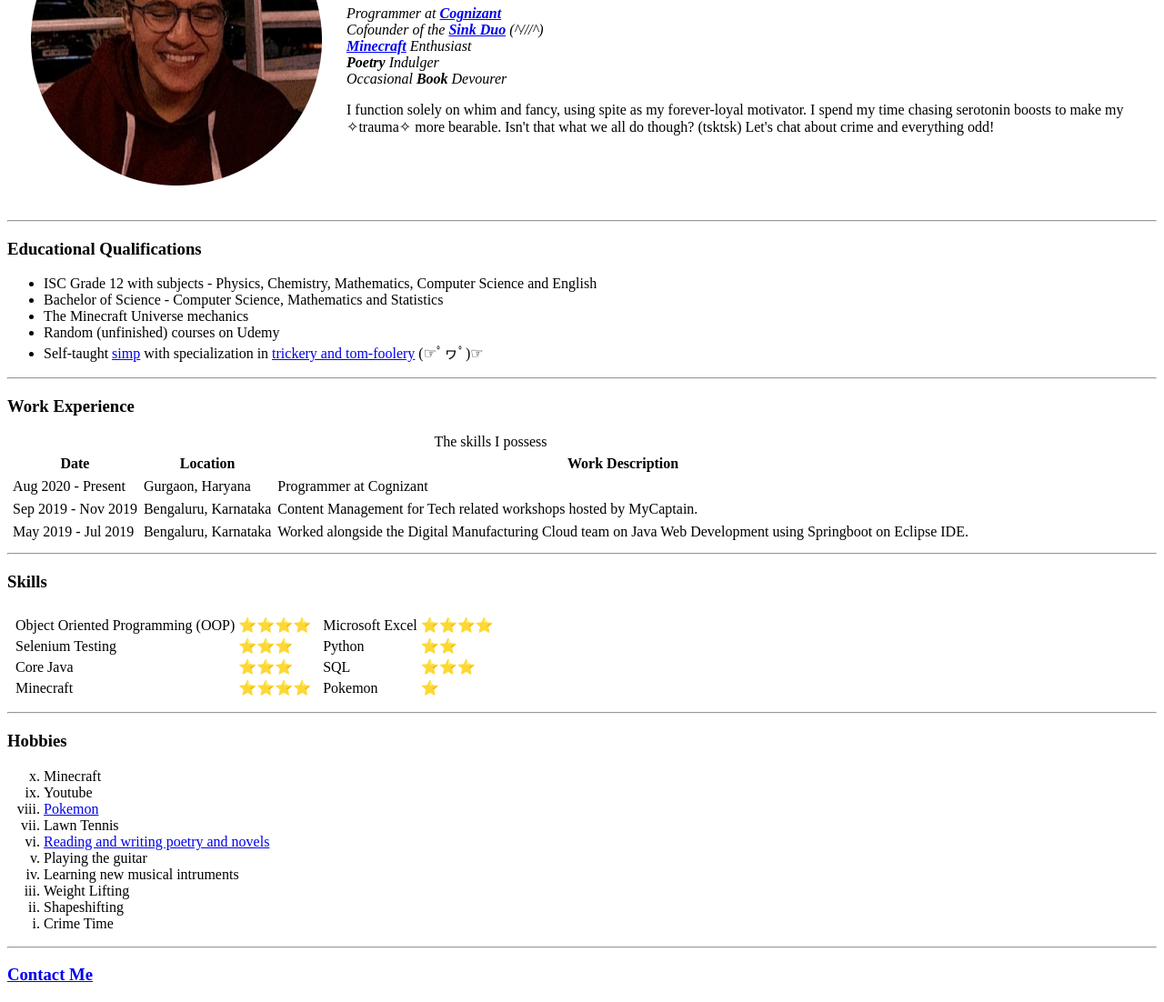
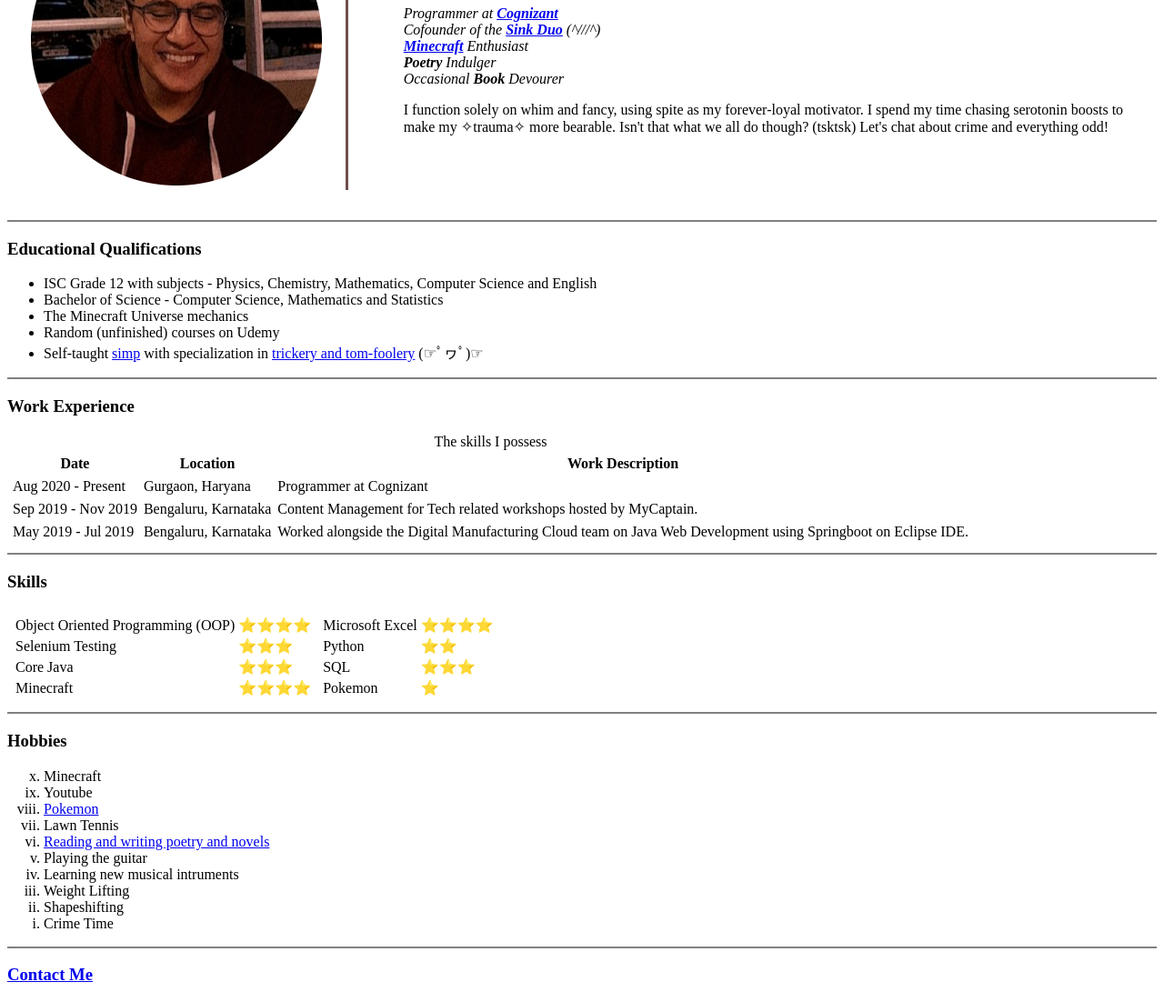
Before and after one commit to NiharikaHari/ceevee, a plain HTML site: page index.html in a window 1280 px wide. Shown: the part 150-1252 px from the top of the page at 91% size. Drawn offline with Linux system fonts and the light colour scheme.

Commit message:
Adding CSS styling to the website

```diff
--- a/index.html
+++ b/index.html
@@ -4,12 +4,14 @@
 <head>
   <meta charset="utf-8">
   <title>Niharika's Personal Site</title>
+  <link rel="stylesheet" href="css/styles.css">
+
 </head>
 
 <body>
   <table cellspacing="25">
-    <td><img src="images\profile-picture.png" alt="Niharika's Profile Picture"></td>
-    <td>
+    <td style="width: 25%;"><img src="images\profile-picture.png" alt="Niharika's Profile Picture"></td>
+    <td style="border-style: none none none solid; padding-left: 5%; border-color: #704F4F;">
       <h1>Niharika Hari</h1>
       <p>
         <em>
@@ -29,7 +31,7 @@
     </td>
   </table>
 
-  <hr>
+  <hr noshade>
 
   <h3>Educational Qualifications</h3>
   <ul>
@@ -40,7 +42,7 @@
     <li>Self-taught <a href="images/simp.png" target="_blank">simp</a> with specialization in <a href="images/tomfoolery.png" target="_blank">trickery and tom-foolery</a> (☞ﾟヮﾟ)☞</li>
   </ul>
 
-  <hr>
+  <hr noshade>
 
   <h3>Work Experience</h3>
   <table cellspacing="5">
@@ -67,10 +69,10 @@
         <td>Worked alongside the Digital Manufacturing Cloud team on Java Web Development using Springboot on Eclipse IDE.</td>
       </tr>
     </tbody>
-    <caption >The skills I possess</caption>
+    <caption>The skills I possess</caption>
   </table>
 
-  <hr>
+  <hr noshade>
 
   <h3>Skills</h3>
   <table cellspacing="5">
@@ -116,7 +118,7 @@
     </td>
   </table>
 
-  <hr>
+  <hr noshade>
 
   <h3> <a href="hobbies.html"></a> Hobbies</h3>
   <ol type="i" reversed>
@@ -132,9 +134,9 @@
     <li>Crime Time</li>
   </ol>
 
-  <hr>
+  <hr noshade>
 
-  <h3><a href="contact.html" target="_blank">Contact Me</a></h3>
+  <h3><a href="contact.html">Contact Me</a></h3>
 
 </body>
 
```
Also changed, not shown: contact.html (+1 -0 lines).
